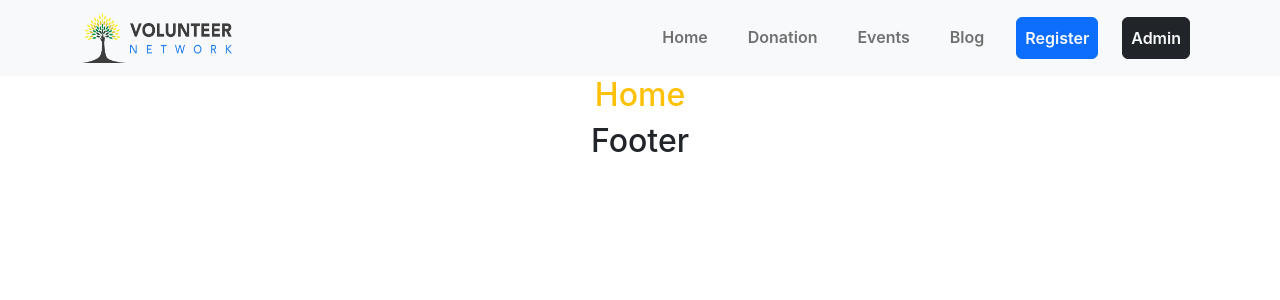
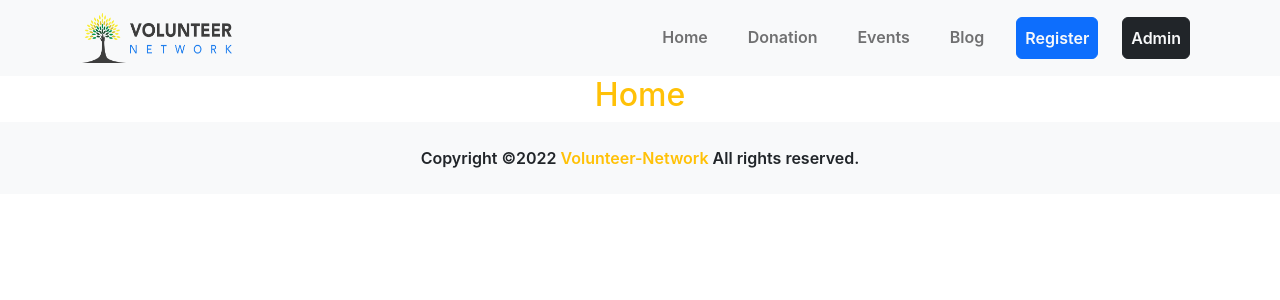
Before and after one commit to crescentpartha/Volunteer-Network, a React (Create React App) app in the folder volunteer-network/: page / in a window 1280 px wide. Shown: the top 300 px of the page. Built offline with nearby package versions, Linux system fonts and the light colour scheme.

Commit message:
footer section implemented - solving the issue no #3

```diff
--- a/volunteer-network/src/components/Shared/Footer/Footer.js
+++ b/volunteer-network/src/components/Shared/Footer/Footer.js
@@ -2,8 +2,8 @@ import React from 'react';
 
 const Footer = () => {
     return (
-        <div>
-            <h2>Footer</h2>
+        <div className='bg-light'>
+            <p className='mb-0 p-4 fw-semibold'>Copyright &copy;{new Date().getFullYear()} <span className='text-warning'>Volunteer-Network</span> All rights reserved.</p>
         </div>
     );
 };
```
